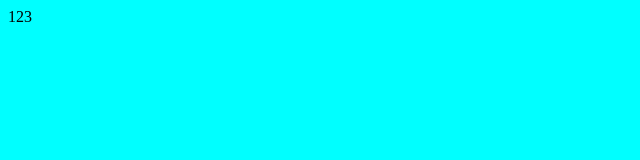
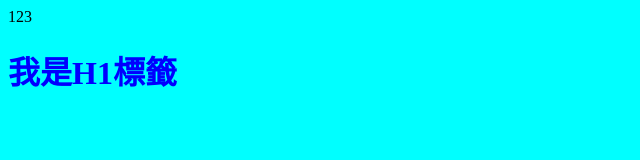
Before and after one commit to EagleHuang1029/GithubPratice, a plain HTML site: page index.html in a window 1280 px wide. Shown: the whole page, without its empty margins (0-640 px from the left). Drawn offline with Linux system fonts and the light colour scheme.

Commit message:
新增h1標籤

```diff
--- a/css/all.css
+++ b/css/all.css
@@ -1,3 +1,7 @@
 body{
     background-color: aqua;
 }
+
+h1{
+    color: blue;
+}
--- a/index.html
+++ b/index.html
@@ -8,5 +8,6 @@
 </head>
 <body>
     123
+    <h1>我是H1標籤</h1>
 </body>
 </html>
```
